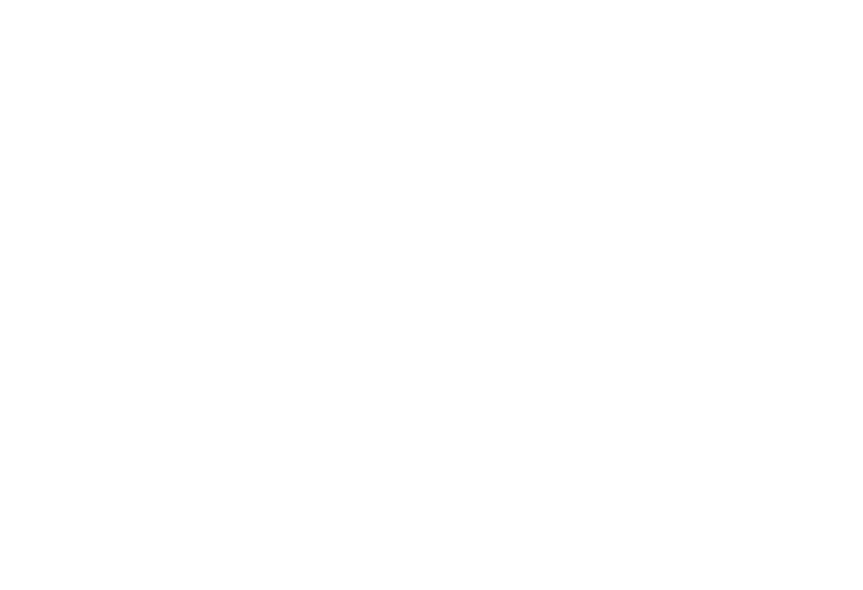
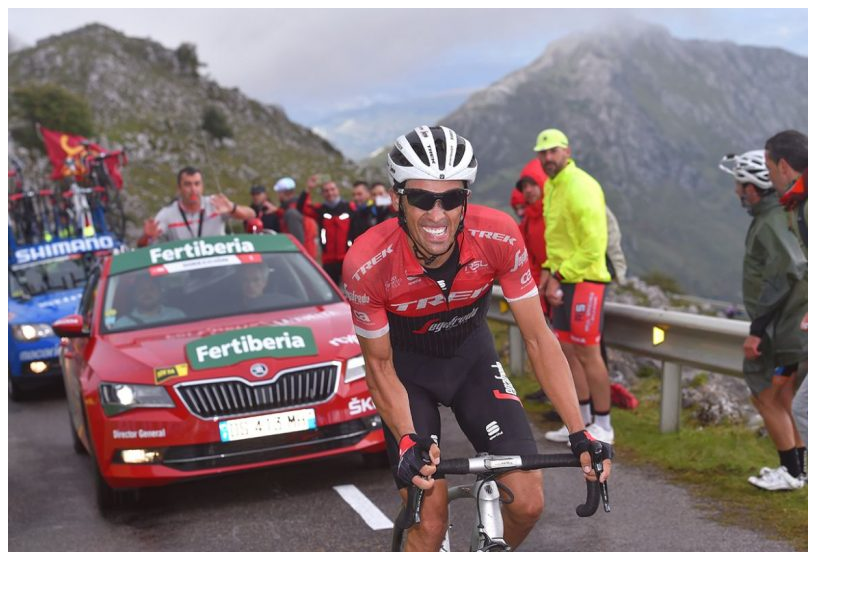
Before and after one commit to felixrigau/cut-image, a plain HTML site: page index.html in a window 1280 px wide. Shown: the whole page, without its empty margins (0-863 px from the left). Drawn offline with Linux system fonts and the light colour scheme.

Commit message:
insert duplicate image in the html document

```diff
--- a/css/styles.css
+++ b/css/styles.css
@@ -0,0 +1,5 @@
+.image{
+  background: url(../images/contador.jpg);
+  width: 800px;
+  height: 544px;
+}
--- a/index.html
+++ b/index.html
@@ -9,7 +9,12 @@
     <link rel="stylesheet" type="text/css" href="css/styles.css">
 </head>
 <body>
-    <div class="general-container"></div>
+    <div class="general-container">
+      <div class="image">
+        <div class="image"></div>
+        <!-- <img src="images/contador.jpg" alt=""> -->
+      </div>
+    </div>
     <script type="text/javascript" src="js/app.js"></script>
 </body>
 </html>
```
Also changed, not shown: images/contador.jpg (added).
